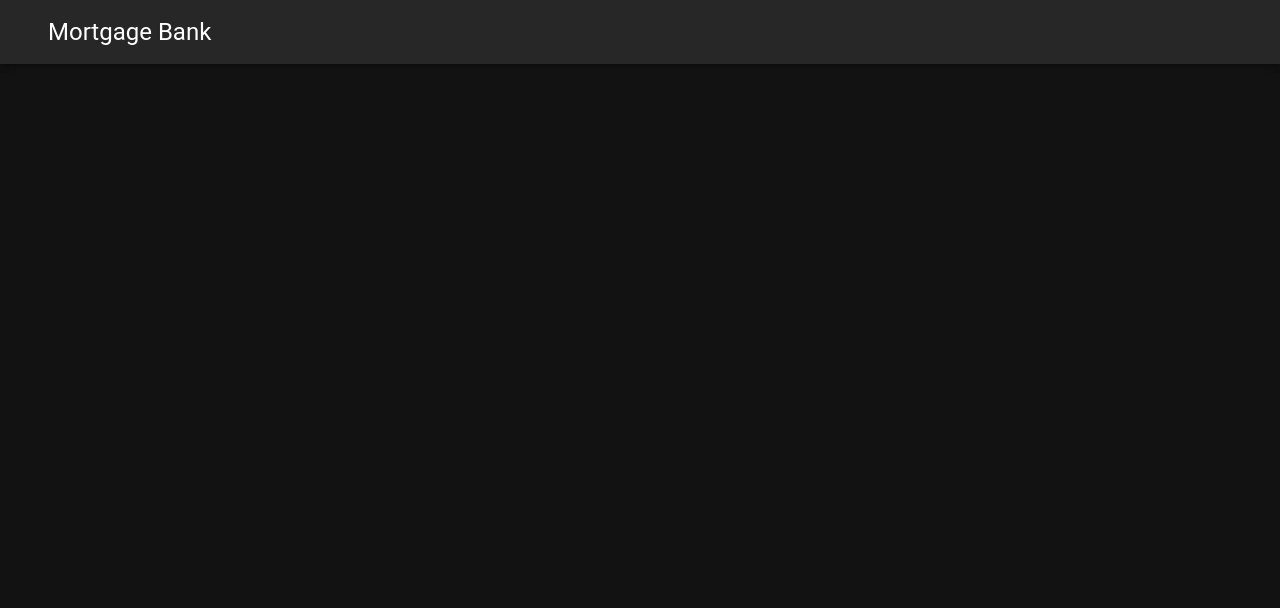
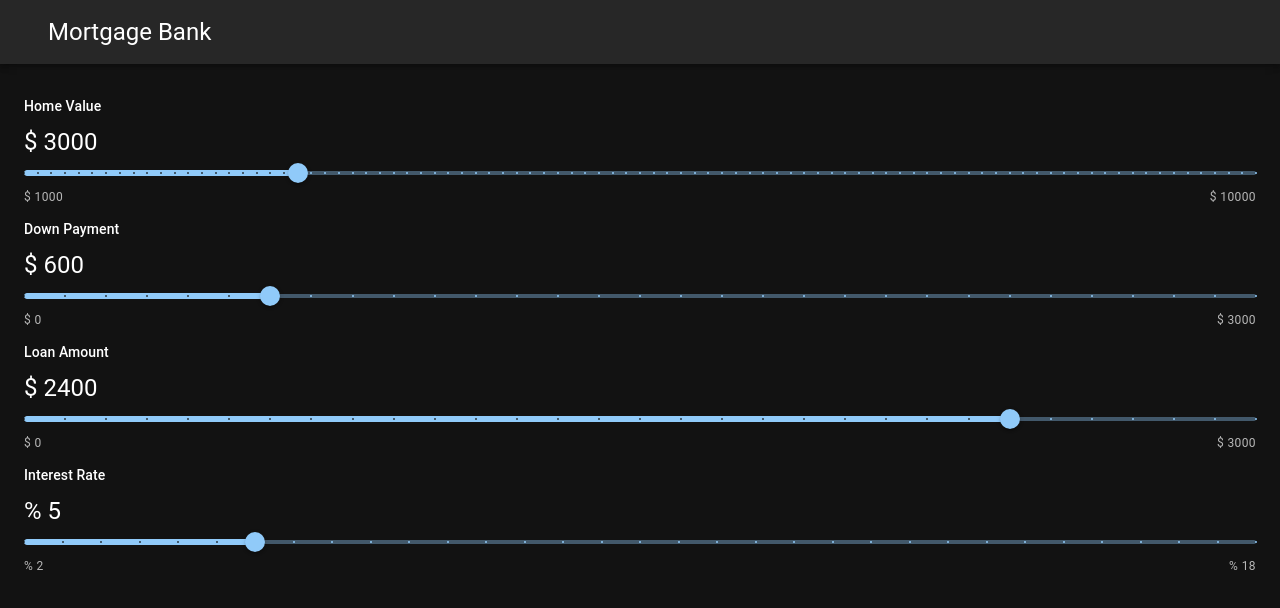
Before and after one commit to klsmith5370/mortgage-calculator, a React (Create React App) app: page / in a window 1280 px wide. Shown: the top 608 px of the page. Built offline with nearby package versions, Linux system fonts and the light colour scheme.

Commit message:
Created sliders for loan amount, home value, down payment, & interest rate

```diff
--- a/src/App.js
+++ b/src/App.js
@@ -1,20 +1,28 @@
-import React from "react"; // need to put useState here
+import React, { useState } from "react";
 import { Grid } from "@mui/material";
 import { Container } from "@mui/system";
 import NavBar from "./Components/Navbar";
-import Result from "./Components/Result";
+// import Result from "./Components/Result";
 import SliderSelect from "./Components/SliderSelect";
-import TenureSelect from "./Components/TenureSelect";
+// import TenureSelect from "./Components/TenureSelect";
 
 
 function App() {
+  const [data, setData] = useState({
+    homeValue: 3000,
+    downPayment: 3000 * 0.2,
+    loanAmount: 3000 * 0.8,
+    loanTerm: 5,
+    interestRate: 5,
+  })
+
   return (
     <div className="App">
       <NavBar />
       <Container maxWidth="xl" sx={{marginTop:4}}>
         <Grid>
-          {/* <SliderSelect />
-          <TenureSelect /> */}
+          <SliderSelect data={data} setData={setData} />
+          {/* <TenureSelect /> */}
         </Grid>
         <Grid item xs={12} md={6}>
           {/* <Result /> */}
@@ -31,3 +39,10 @@
   // Grid: The Grid component is used to create a responsive layout that adapts to different screen sizes. Grid container represents the parent element and Grid item represents the child element.
     // On the Grid component we wrote something called spacing={5}. This is the way to add spacing between the grid items.
     // On the Grid component we also wrote xs={12} which means that the grid item will take up the entire width of the screen on extra small screens. Similarly, md={6} means that the grid item will take up half of the screen on medium and bigger screens. That's how we made our components responsive.
+
+// Additional notes when using 'useState' hook:
+  //  Declaring a state to store the value of the sliders using the useState hook.
+  //  We will be passing the initial value of the state as {} inside the useState hook, because we are storing our data as an object.
+  //  Using the useState hook to create a new state variable called data and a function called setData that we can use to update the state.
+    // Passing values as default values for the slider component.
+    // Then passing the 'data' and 'setData' state as a prop to the SliderSelect component
--- a/src/Components/SliderSelect.js
+++ b/src/Components/SliderSelect.js
@@ -0,0 +1,96 @@
+import React from "react";
+import SliderComponent from "./Common/SliderComponent";
+
+const SliderSelect = ({ data, setData }) => {
+    const bank_limit = 10000;
+    return (
+      <div>
+
+        {/* slider for home value */}
+        <SliderComponent
+            onChange={(e, value) => {
+            setData({
+                ...data,
+                homeValue: value.toFixed(0),
+                downPayment: (0.2 * value).toFixed(0),
+                loanAmount: (0.8 * value).toFixed(0),
+            });
+            }}
+            defaultValue={data.homeValue}
+            min={1000}
+            max={bank_limit}
+            steps={100}
+            unit="$"
+            amount={data.homeValue}
+            label="Home Value"
+            value={data.homeValue}
+        />
+
+        {/* slider for down payment */}
+        <SliderComponent
+            onChange={(e, value) =>
+            setData({
+                ...data,
+                downPayment: value.toFixed(0),
+                loanAmount: (data.homeValue - value).toFixed(0),
+            })
+            }
+            defaultValue={data.downPayment}
+            min={0}
+            max={data.homeValue}
+            steps={100}
+            unit="$"
+            amount={data.downPayment}
+            label="Down Payment"
+            value={data.downPayment}
+        />
+
+        {/* slider for loan amount */}
+        <SliderComponent
+            onChange={(e, value) =>
+            setData({
+                ...data,
+                loanAmount: value.toFixed(0),
+                downPayment: (data.homeValue - value).toFixed(0),
+            })
+            }
+            defaultValue={data.loanAmount}
+            min={0}
+            max={data.homeValue}
+            steps={100}
+            unit="$"
+            amount={data.loanAmount}
+            label="Loan Amount"
+            value={data.loanAmount}
+        />
+
+        {/* slider for interest rate */}
+        <SliderComponent
+            onChange={(e, value) =>
+            setData({
+                ...data,
+                interestRate: value,
+            })
+            }
+            defaultValue={data.interestRate}
+            min={2}
+            max={18}
+            steps={0.5}
+            unit="%"
+            amount={data.interestRate}
+            label="Interest Rate"
+            value={data.interestRate}
+        />
+
+      </div>
+    );
+  };
+
+  export default SliderSelect;
+
+// Notes:
+  // Destructuring the props that being received from App.js.
+  // And also, creating a variable called bank_limit and assign it a value of 10000.
+  // This represents the maximum amount of money a person can borrow from our bank.
+
+  // Also passing props to the SliderComponent components: house value, down payment, loan amount, & interest rate.
```
